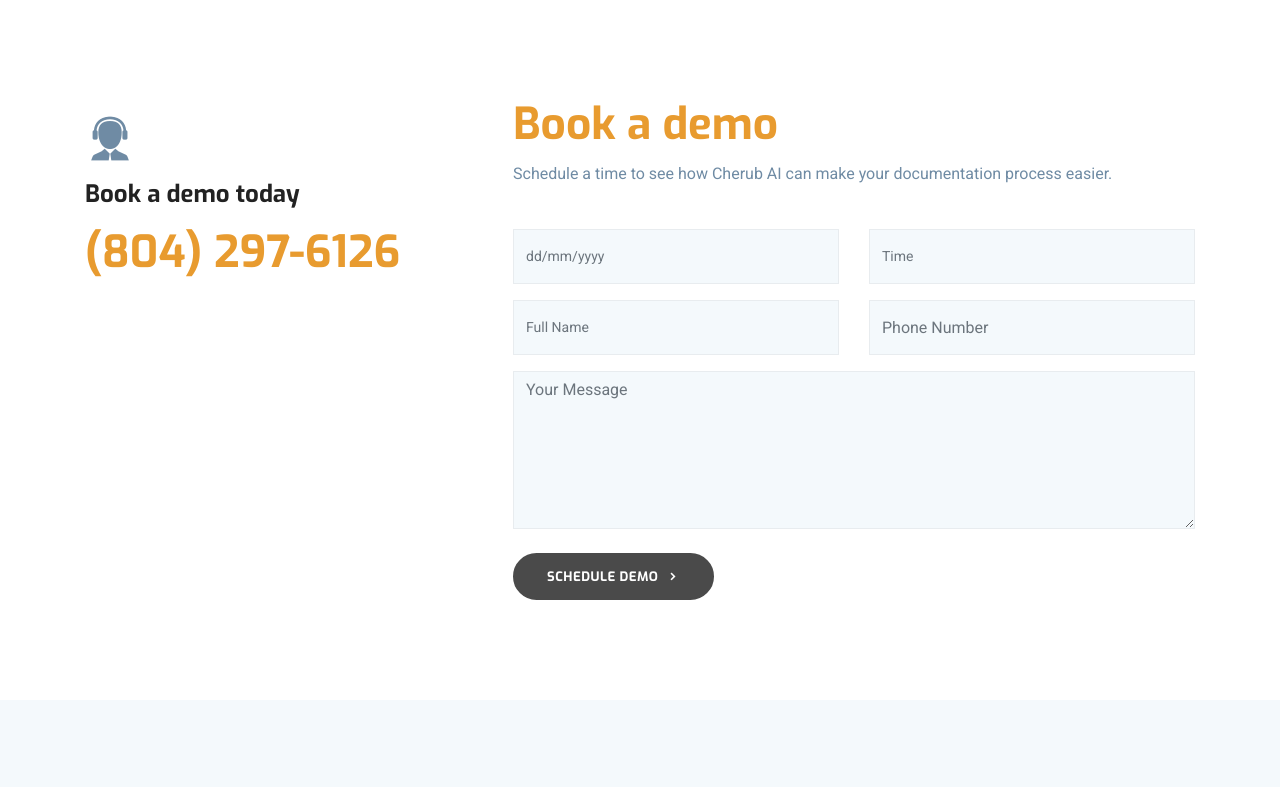
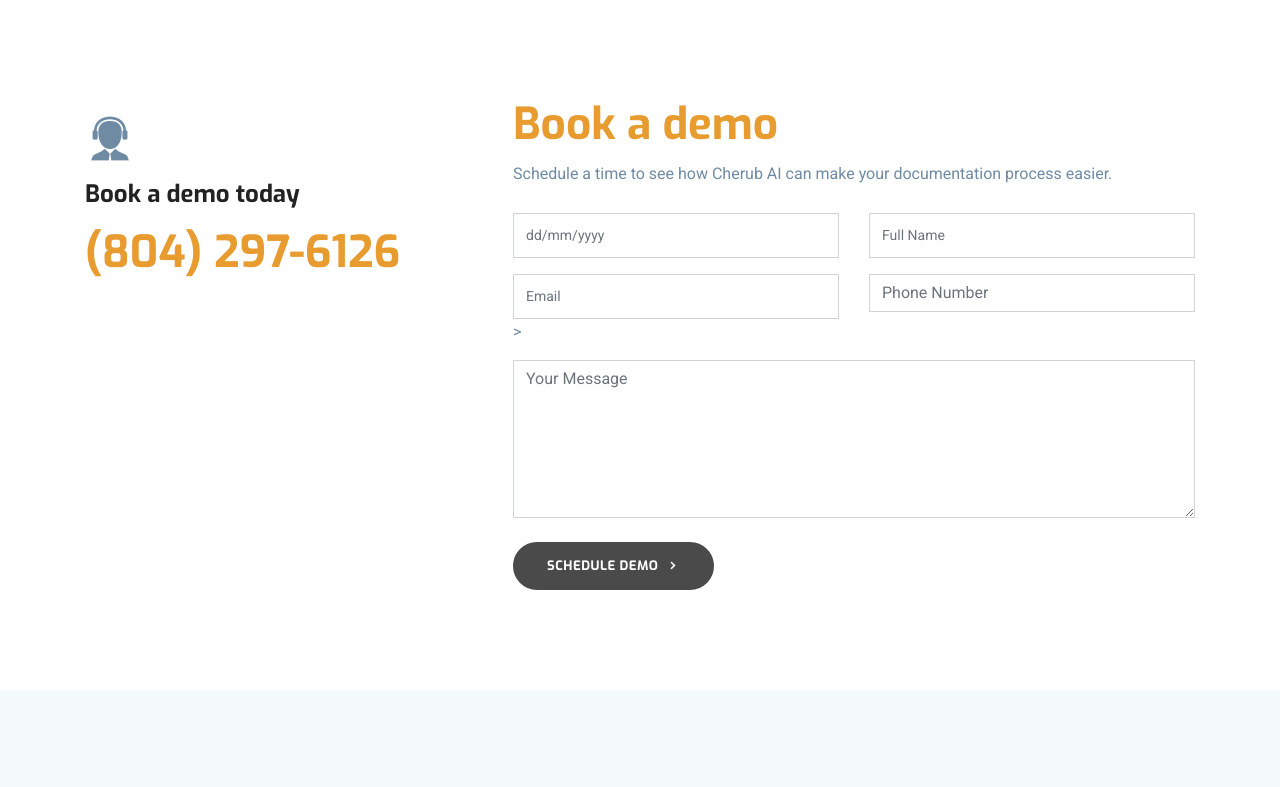
Before and after one commit to ncs35/CherubWebsite, a website: page theme/appoinment.html in a window 1280 px wide. Shown: the part 456-1243 px from the top of the page. Drawn offline with Linux system fonts and the light colour scheme; some packages are replaced by stand-ins of ours.

Commit message:
changes to some imagery and attempts to run the google form

```diff
--- a/theme/appoinment.html
+++ b/theme/appoinment.html
@@ -13,7 +13,7 @@
   <!-- Basic Page Needs
   ================================================== -->
   <meta charset="utf-8">
-  <title>Novena- Health Care &amp; Medical template</title>
+  <title>Cherub Dental AI</title>
 
   <!-- Mobile Specific Metas
   ================================================== -->
@@ -120,48 +120,50 @@
            <div class="appoinment-wrap mt-5 mt-lg-0 pl-lg-5">
             <h2 class="mb-2 title-color">Book a demo</h2>
             <p class="mb-4">Schedule a time to see how Cherub AI can make your documentation process easier.</p>
-				<script>
-					const scriptURL = 'https://script.google.com/macros/s/AKfycbz2G48pFcYanm3Ba3TTOwOjOMp_QZueHvKzzFQrZV1d5taB36QIASqtnrgklw-NLrnF/exec'
-					const form = document.querySelector('#form')
 
-					form.addEventListener('submit',e=>{
-						e.preventDefault()
-
-						console.log(form)
-						fetch(scriptURL, {method: 'POST', body: new FormData(form)})
-						.then(response => { alert('Success!', response)})
-						.catch(error => alert('Error!', error.message))
-					})
-				</script>
-               <form id="#" class="appoinment-form" method="post" action="#">
+               <form id="submit-to-google-sheet">
                     <div class="row">
 
                          <div class="col-lg-6">
                             <div class="form-group">
-                                <input name="date" id="date" type="text" class="form-control" placeholder="dd/mm/yyyy">
+                                <input name="Date" id="date" type="text" class="form-control" placeholder="dd/mm/yyyy" data-sb-validations="required" required/>
+                            </div>
+                        </div>
+
+						<div class="col-lg-6">
+                            <div class="form-group">
+                                <input name="Name" id="name" type="text" class="form-control" placeholder="Full Name">
                             </div>
                         </div>
 
                         <div class="col-lg-6">
                             <div class="form-group">
-                                <input name="time" id="time" type="text" class="form-control" placeholder="Time">
-                            </div>
-                        </div>
-                         <div class="col-lg-6">
-                            <div class="form-group">
-                                <input name="name" id="name" type="text" class="form-control" placeholder="Full Name">
+                                <input name="Email" id="email" type="text" class="form-control" placeholder="Email" data-sb-validations="required,email" required/>>
                             </div>
                         </div>
 
+
                         <div class="col-lg-6">
                             <div class="form-group">
-                                <input name="phone" id="phone" type="Number" class="form-control" placeholder="Phone Number">
+                                <input name="Phone" id="phone" type="Number" class="form-control" placeholder="Phone Number" data-sb-validations="required" required/>
                             </div>
                         </div>
                     </div>
                     <div class="form-group-2 mb-4">
-                        <textarea name="message" id="message" class="form-control" rows="6" placeholder="Your Message"></textarea>
+                        <textarea name="Message" id="message" class="form-control" rows="6" placeholder="Your Message"></textarea>
                     </div>
+
+					<script>
+						const scriptURL = 'https://script.google.com/macros/s/AKfycbw453BBK8erOdbuY9MIqaUP8Gsa7DHkAhZ9Nr9lZb2v7izAds7vxQ7muuC2atiVaDbq/exec'
+						const form = document.forms['submit-to-google-sheet']
+
+						form.addEventListener('submit', e => {
+						  e.preventDefault()
+						  fetch(scriptURL, { method: 'POST', body: new FormData(form)})
+							.then(response => console.log('Success!', response))
+							.catch(error => console.error('Error!', error.message))
+						})
+					  </script>
 
                     <a class="btn btn-main btn-round-full" href="confirmation.html">Schedule Demo<i class="icofont-simple-right ml-2"></i></a>
                 </form>
```
Also changed, not shown: theme/contact.html (+1 -1 lines), theme/index.html (+1 -1 lines), theme/images/DentistPic1.jpg (added).
